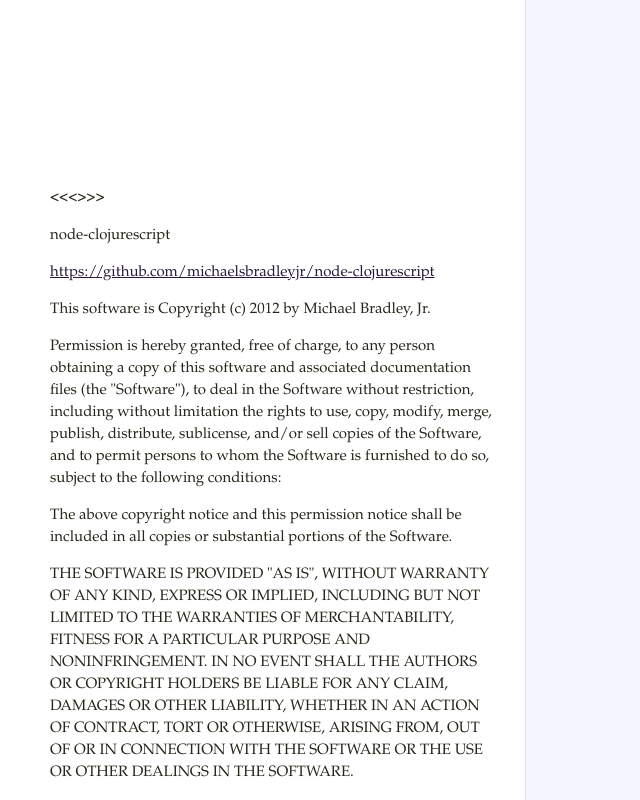
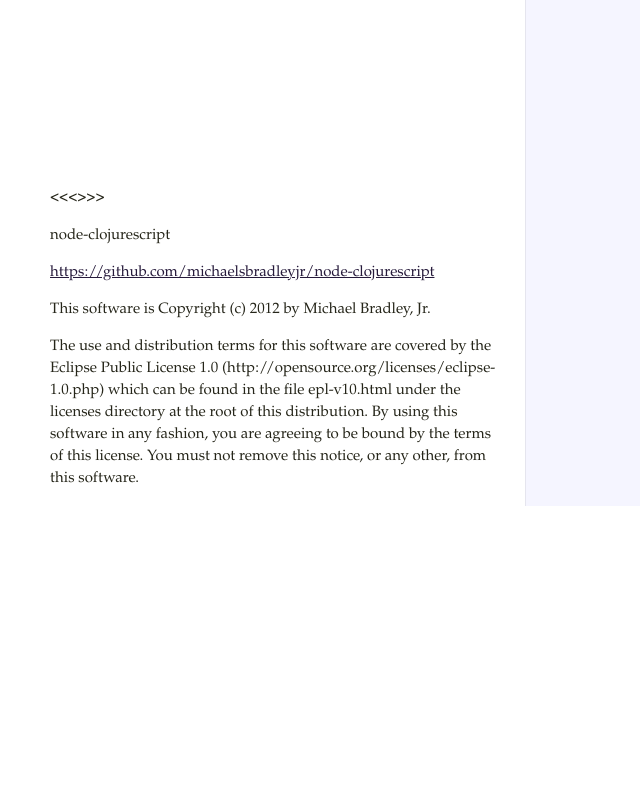
Before and after one commit to michaelsbradleyjr/node-clojurescript, a website: page docs/ClojureScript.html in a window 1280 px wide. Shown: the part 1424-2224 px from the top of the page, without its empty margins (0-640 px from the left). After the commit the page ends 1930 px from the top, so only its background shows below. Drawn offline with Linux system fonts and the light colour scheme.

Commit message:
rebuild, for licensing change

```diff
--- a/docs/ClojureScript.html
+++ b/docs/ClojureScript.html
@@ -83,20 +83,9 @@
 
 <p>This software is Copyright (c) 2012 by Michael Bradley, Jr.</p>
 
-<p>Permission is hereby granted, free of charge, to any person obtaining a copy
-of this software and associated documentation files (the "Software"), to deal
-in the Software without restriction, including without limitation the rights
-to use, copy, modify, merge, publish, distribute, sublicense, and/or sell
-copies of the Software, and to permit persons to whom the Software is
-furnished to do so, subject to the following conditions:</p>
-
-<p>The above copyright notice and this permission notice shall be included in all
-copies or substantial portions of the Software.</p>
-
-<p>THE SOFTWARE IS PROVIDED "AS IS", WITHOUT WARRANTY OF ANY KIND, EXPRESS OR
-IMPLIED, INCLUDING BUT NOT LIMITED TO THE WARRANTIES OF MERCHANTABILITY,
-FITNESS FOR A PARTICULAR PURPOSE AND NONINFRINGEMENT. IN NO EVENT SHALL THE
-AUTHORS OR COPYRIGHT HOLDERS BE LIABLE FOR ANY CLAIM, DAMAGES OR OTHER
-LIABILITY, WHETHER IN AN ACTION OF CONTRACT, TORT OR OTHERWISE, ARISING FROM,
-OUT OF OR IN CONNECTION WITH THE SOFTWARE OR THE USE OR OTHER DEALINGS IN THE
-SOFTWARE.</p>             </td>             <td class="code">               <div class="highlight"><pre></pre></div>             </td>           </tr>                </tbody>     </table>   </div> </body> </html>
+<p>The use and distribution terms for this software are covered by the Eclipse
+Public License 1.0 (http://opensource.org/licenses/eclipse-1.0.php) which can
+be found in the file epl-v10.html under the licenses directory at the root of
+this distribution. By using this software in any fashion, you are agreeing to
+be bound by the terms of this license. You must not remove this notice, or any
+other, from this software.</p>             </td>             <td class="code">               <div class="highlight"><pre></pre></div>             </td>           </tr>                </tbody>     </table>   </div> </body> </html>
```
Also changed, not shown: docs/command.html (+6 -17 lines), docs/exporter.html (+6 -17 lines), docs/extensions.html (+6 -17 lines).
